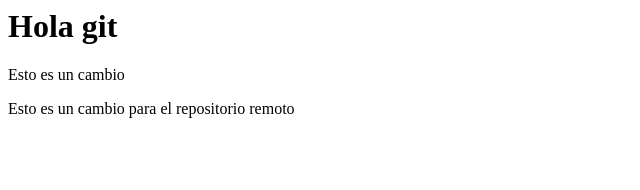
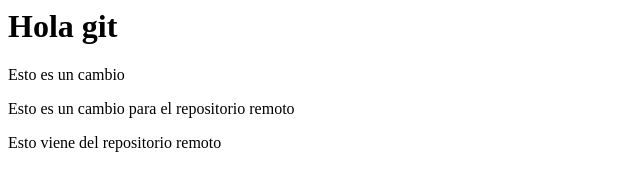
Before and after one commit to MinorFSD1124/git, a plain HTML site: page index.html in a window 1280 px wide. Shown: the whole page, without its empty margins (0-640 px from the left). Drawn offline with Linux system fonts and the light colour scheme.

Commit message:
remote change

```diff
--- a/index.html
+++ b/index.html
@@ -8,5 +8,6 @@
     <h1>Hola git</h1>
     <p>Esto es un cambio</p>
     <p>Esto es un cambio para el repositorio remoto</p>
+    <p>Esto viene del repositorio remoto</p>
 </body>
 </html>
```
